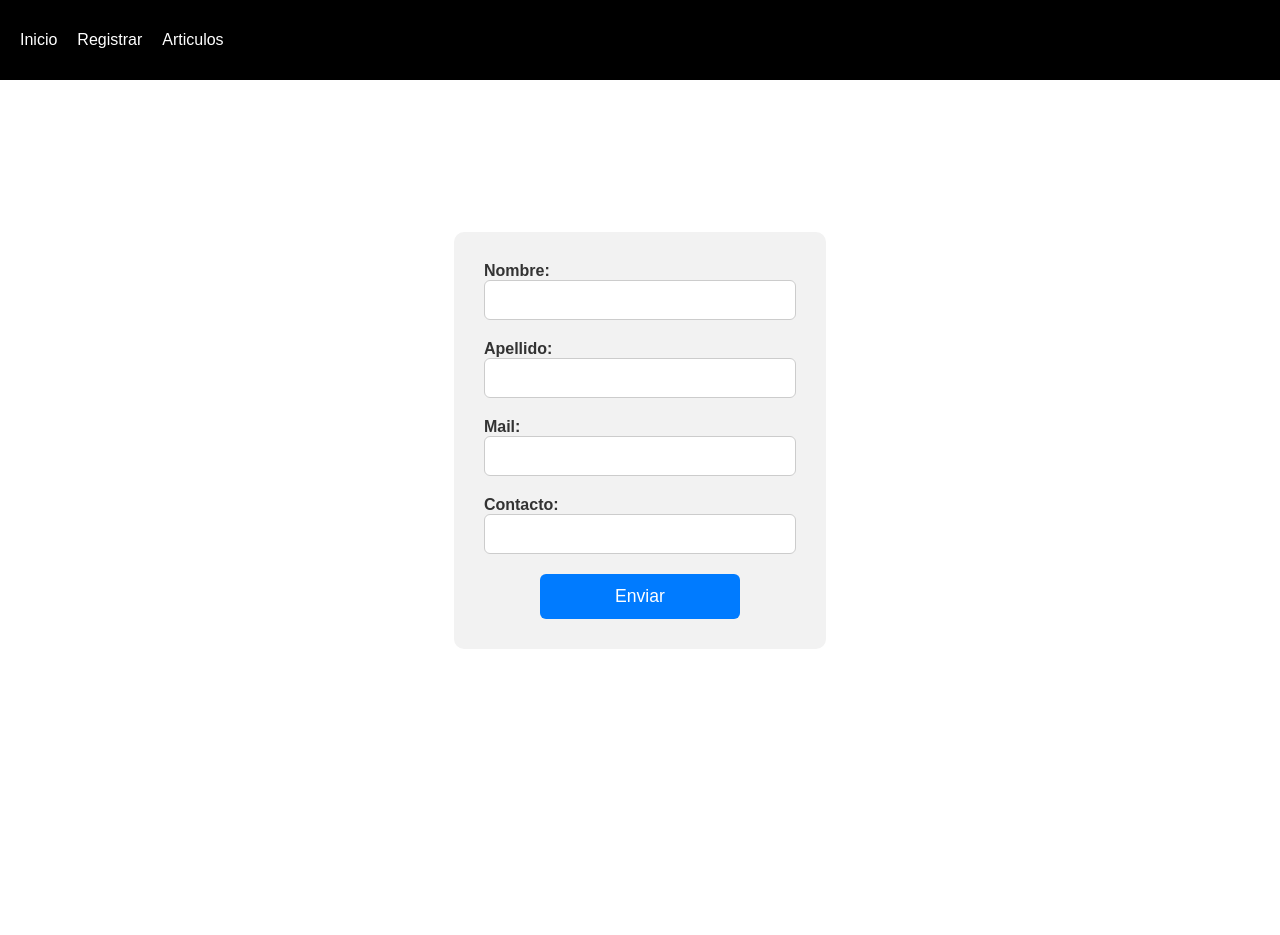
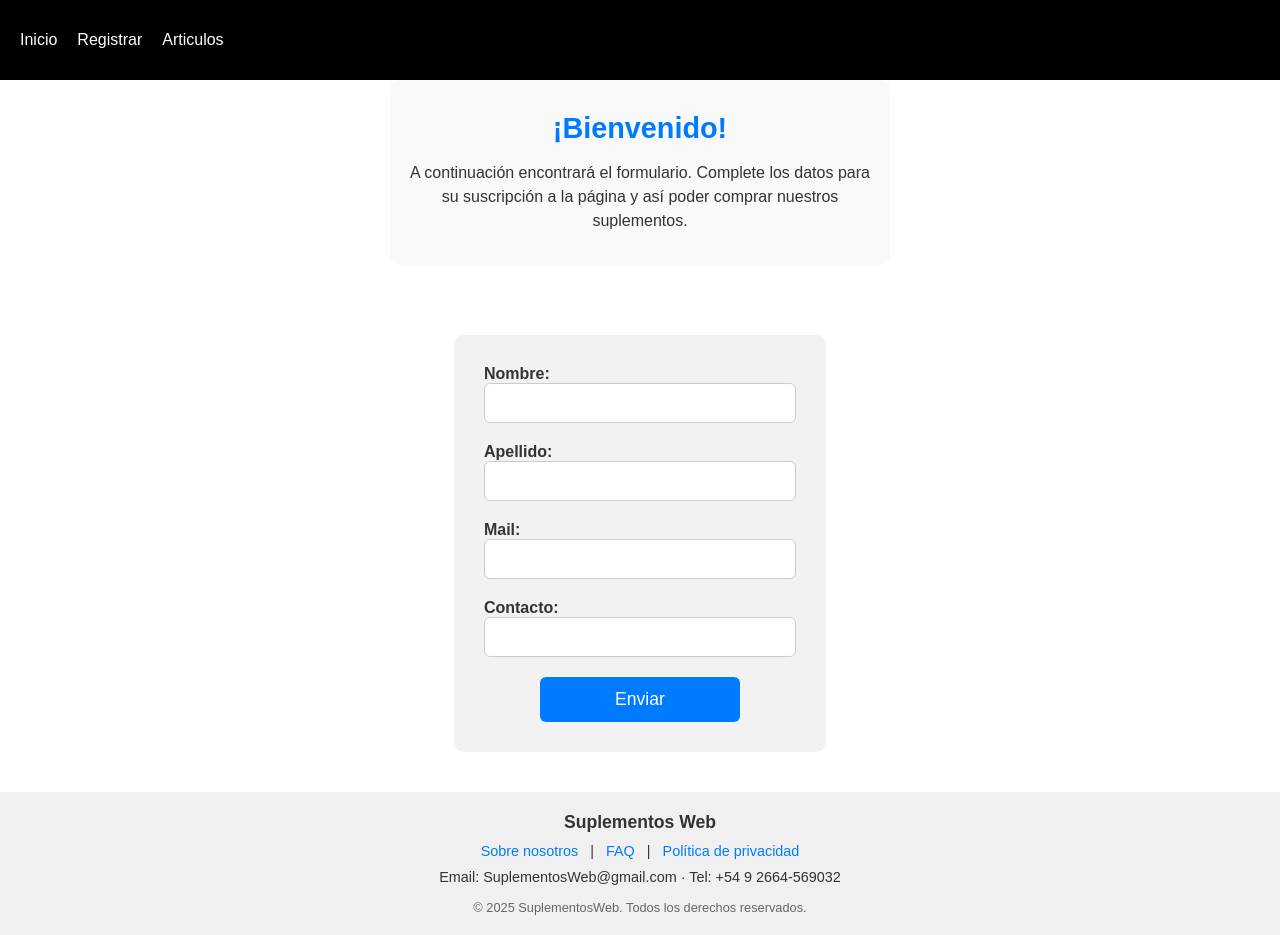
Before and after one commit to AntonioAssat/TrabajoIntegradorWeb, a plain HTML site: page pages/register.html in a window 1280 px wide. Before the commit the page ends 800 px from the top, so only its background shows below. Drawn offline with Linux system fonts and the light colour scheme.

Commit message:
edicion en register pie de pagina e inicio

```diff
--- a/pages/register.html
+++ b/pages/register.html
@@ -20,6 +20,14 @@
       <a href="../pages/articulos.html">Articulos</a>
     </nav>
   </header>
+  <section class="registration-intro">
+    <div class="intro-content">
+      <h2>¡Bienvenido!</h2>
+      <p>
+        A continuación encontrará el formulario. Complete los datos para su suscripción a la página y así poder comprar nuestros suplementos.
+      </p>
+    </div>
+  </section>
   <main>
     <div class="content">
       <form action="">
@@ -60,7 +68,18 @@
       </form>
     </div>
   </main>
-  <footer></footer>
+  <footer class="site-footer">
+    <div class="footer-content">
+      <p class="brand">Suplementos Web</p>
+      <nav class="footer-nav">
+        <a href="../index.html">Sobre nosotros</a> |
+        <a href="#">FAQ</a> |
+        <a href="#">Política de privacidad</a>
+      </nav>
+      <p class="contact">Email: SuplementosWeb@gmail.com · Tel: +54 9 2664-569032</p>
+      <p class="copyright">© 2025 SuplementosWeb. Todos los derechos reservados.</p>
+    </div>
+  </footer>
 </body>
 
 </html>
--- a/styles/registrar.css
+++ b/styles/registrar.css
@@ -76,3 +76,25 @@ form {
   margin-right: 8px;
   vertical-align: middle;
 }
+/* Estilos para la sección introductoria */
+.registration-intro {
+  background-color: #f9f9f9; /* fondo suave */
+  padding: 2rem 1rem;
+  text-align: center;
+  margin: 0 auto 30px auto;
+  max-width: 500px;
+  color: #333;
+  border-radius: 10px;
+}
+
+.registration-intro h2 {
+  font-size: 1.8rem;
+  margin-bottom: 1rem;
+  color: #007BFF;
+}
+
+.registration-intro p {
+  font-size: 1rem;
+  line-height: 1.5;
+  margin-bottom: 0;
+}
```
Also changed, not shown: index.html (+3 -1 lines), public/image/creatinaena300.webp (added).
